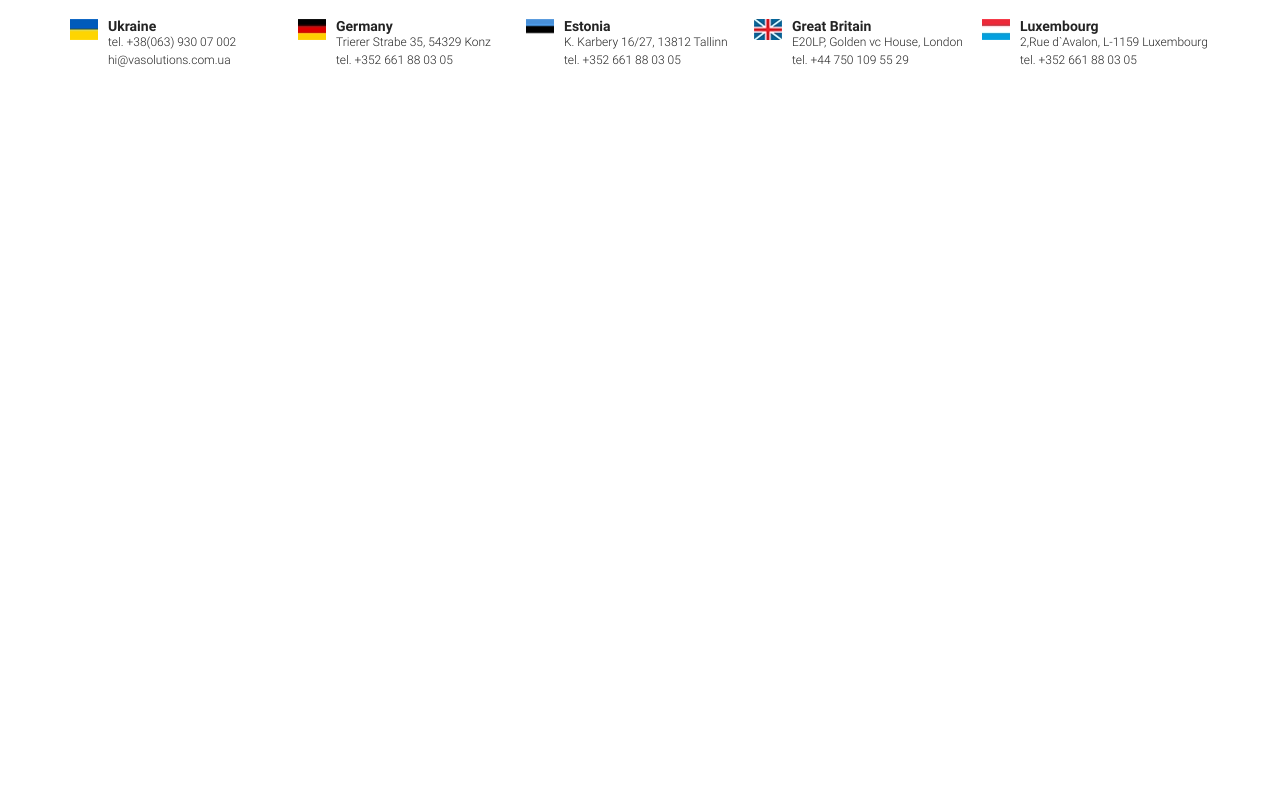
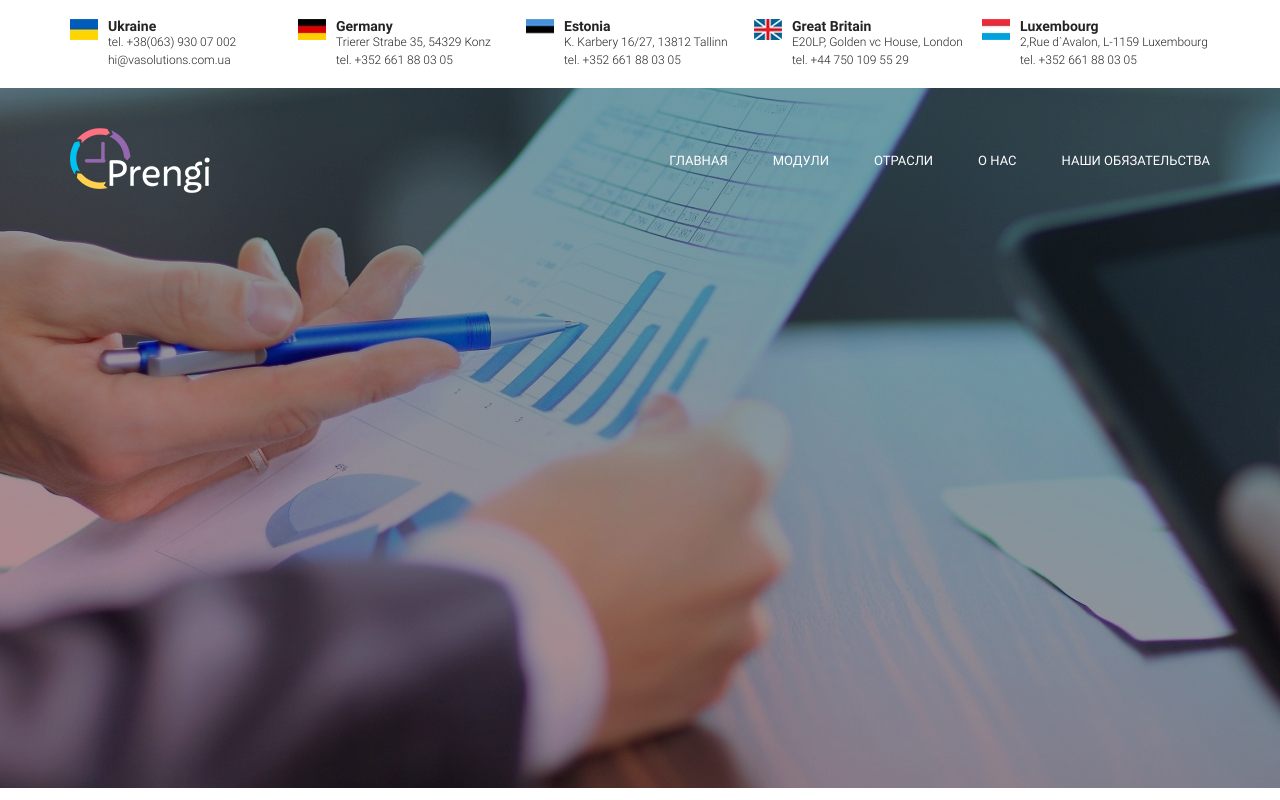
Before and after one commit to woodprop/prengi, a website: page src/index.html in a window 1280 px wide. Drawn offline with Linux system fonts and the light colour scheme.

Commit message:
promo section menu

```diff
--- a/src/index.html
+++ b/src/index.html
@@ -55,6 +55,22 @@
     </div>
 </div>
 
+<div class="promo">
+    <div class="container">
+        <nav class="promo-nav">
+            <div class="logo">
+                <img src="images/logo.png" alt="logo">
+            </div>
+            <ul class="promo-nav__menu">
+                <li><a href="#">ГЛАВНАЯ</a></li>
+                <li><a href="#">МОДУЛИ</a></li>
+                <li><a href="#">ОТРАСЛИ</a></li>
+                <li><a href="#">О НАС</a></li>
+                <li><a href="#">НАШИ ОБЯЗАТЕЛЬСТВА</a></li>
+            </ul>
+        </nav>
+    </div>
+</div>
 
 
 <script src="js/app.js"></script>
--- /dev/null
+++ b/src/sass/blocks/_promo.sass
@@ -0,0 +1,33 @@
+.promo
+  padding: 40px 0 70px 0
+  min-height: 700px
+  background: url("../images/promo-bg.jpg") center center/cover no-repeat
+
+  &-nav
+    display: flex
+    justify-content: space-between
+    .logo
+      display: block
+      width: 140px
+      height: 65px
+      img
+        max-width: 100%
+        max-height: 100%
+
+    &__menu
+      list-style: none
+      display: flex
+      justify-content: right
+      align-items: center
+      li
+        display: block
+        margin-left: 45px
+        color: $color-white
+        font-size: 13px
+        font-weight: 500
+        text-transform: uppercase
+        a
+          color: inherit
+          text-decoration: none
+          &:hover
+            text-decoration: underline
--- a/src/sass/style.sass
+++ b/src/sass/style.sass
@@ -5,3 +5,4 @@
 @import "common/general"
 
 @import "blocks/countries"
+@import "blocks/promo"
```
Also changed, not shown: src/css/style.min.css, 1 other file.
